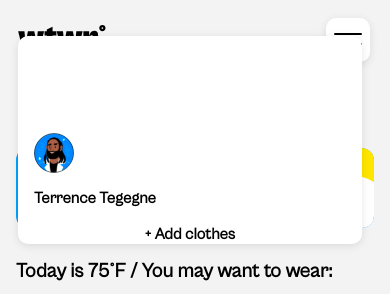
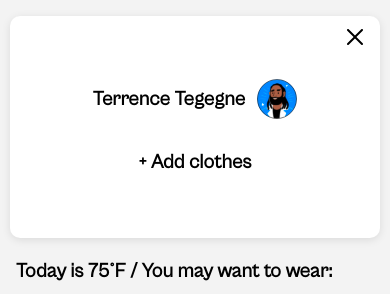
Before and after one commit to JosephRodriguez7/se_project_react, a React (Vite) app: page / in a window 390 px wide. Both pictures are taken after a click on the button "Toggle menu". Shown: the top 294 px of the page. Built offline with nearby package versions, Linux system fonts and the light colour scheme.

Commit message:
Finalize testing of responsive design and mobile header menu functionality.

```diff
--- a/src/components/App.jsx
+++ b/src/components/App.jsx
@@ -14,7 +14,11 @@ function App() {
   const [isMobileMenuOpened, setHeaderMobile] = useState(false);
 
   function handleMobileMenu() {
-    setHeaderMobile("set-header-mobile");
+    setHeaderMobile((prev) => !prev);
+  }
+
+  function handleCloseMobileMenu() {
+    setHeaderMobile(false);
   }
 
   function handleOpenAddClothesModal() {
@@ -37,6 +41,7 @@ function App() {
           handleOpenAddClothesModal={handleOpenAddClothesModal}
           handleMobileMenu={handleMobileMenu}
           isMobileMenuOpened={isMobileMenuOpened}
+          handleCloseMobileMenu={handleCloseMobileMenu}
         />
         <Main
           clothingItems={clothingItems}
--- a/src/components/Header.jsx
+++ b/src/components/Header.jsx
@@ -2,11 +2,13 @@ import "./blocks/header.css";
 import logo from "../assets/wtwr-logo.svg";
 import avatar from "../assets/avatar.svg";
 import hamburger from "../assets/hamburger-btn.svg";
+import closeBtn from "../assets/close-btn.svg";
 
 function Header({
   handleOpenAddClothesModal,
   handleMobileMenu,
   isMobileMenuOpened,
+  handleCloseMobileMenu,
 }) {
   const now = new Date();
 
@@ -41,7 +43,9 @@ function Header({
         {/* mobile header */}
         <div className="header__profile header__profile-mobile">
           <button
-            className="header__hamburger-btn"
+            className={`header__hamburger-btn${
+              isMobileMenuOpened ? " header__hamburger-btn-hidden " : ""
+            }`}
             onClick={handleMobileMenu}
             aria-label="Toggle menu"
           >
@@ -60,13 +64,21 @@ function Header({
           }`}
         >
           <button
+            className="header__menu-close-btn"
+            onClick={handleCloseMobileMenu}
+          >
+            <img src={closeBtn} alt="close button" />
+          </button>
+          <button
             className="header__add-clothes-btn"
             onClick={handleOpenAddClothesModal}
           >
             + Add clothes
           </button>
-          <p className="header__username">Terrence Tegegne</p>
-          <img className="header__avatar" alt="user avatar" src={avatar} />
+          <div className="header__user-wrapper">
+            <p className="header__username">Terrence Tegegne</p>
+            <img className="header__avatar" alt="user avatar" src={avatar} />
+          </div>
         </div>
       </header>
     </>
--- a/src/components/blocks/ItemCard.css
+++ b/src/components/blocks/ItemCard.css
@@ -25,9 +25,30 @@
   border-color: rgba(0, 0, 0, 0.3);
 }
 
+@media screen and (max-width: 750px) {
+  .card {
+    max-width: 246px;
+    max-height: 246px;
+  }
+}
+
+@media screen and (max-width: 592px) {
+  .card {
+    max-width: 200px;
+    max-height: 200px;
+  }
+}
+
 @media screen and (max-width: 511px) {
   .card {
     max-width: 164px;
     max-height: 164px;
   }
 }
+
+@media screen and (max-width: 375px) {
+  .card {
+    max-width: 120px;
+    max-height: 120px;
+  }
+}
--- a/src/components/blocks/header.css
+++ b/src/components/blocks/header.css
@@ -52,19 +52,39 @@
   background-color: white;
   box-shadow: 0px 2px 8px 0px rgba(0, 0, 0, 0.1);
   border-radius: 10px;
-  margin: 18px auto;
   padding-right: 16px;
   padding-left: 16px;
+  top: 16px;
+  right: 16px;
+  left: 16px;
 }
 
 .header__menu-is-opened {
-  display: none;
+  display: flex;
   z-index: 1000;
   position: absolute;
   flex-direction: column-reverse;
-  /* padding: 60px auto 60px; */
-  width: 80vw;
-  height: 208px;
+  width: 95vw;
+  height: 222px;
+  align-items: center;
+  gap: 31px;
+  padding: 0;
+}
+
+.header__menu-close-btn {
+  align-self: flex-end;
+  position: absolute;
+  filter: invert(1);
+  background: none;
+  border: none;
+  top: 11px;
+  right: 11px;
+}
+
+.header__user-wrapper {
+  display: flex;
+  flex-direction: row;
+  gap: 12px;
 }
 
 .header__add-clothes-btn {
@@ -109,16 +129,28 @@
     display: block;
   }
 
+  .header__hamburger-btn-hidden {
+    display: none;
+  }
+
   .header__profile-mobile {
     display: flex;
     align-items: flex-start;
   }
 
+  .header__username {
+    margin: 0;
+    align-content: center;
+  }
+
   .header__menu {
-    display: flex;
+    /* display: flex; */
     flex-direction: column-reverse;
   }
 
   .header__menu-is-opened {
+    justify-content: center;
+    justify-self: center;
+    font-size: 20px;
   }
 }
```
